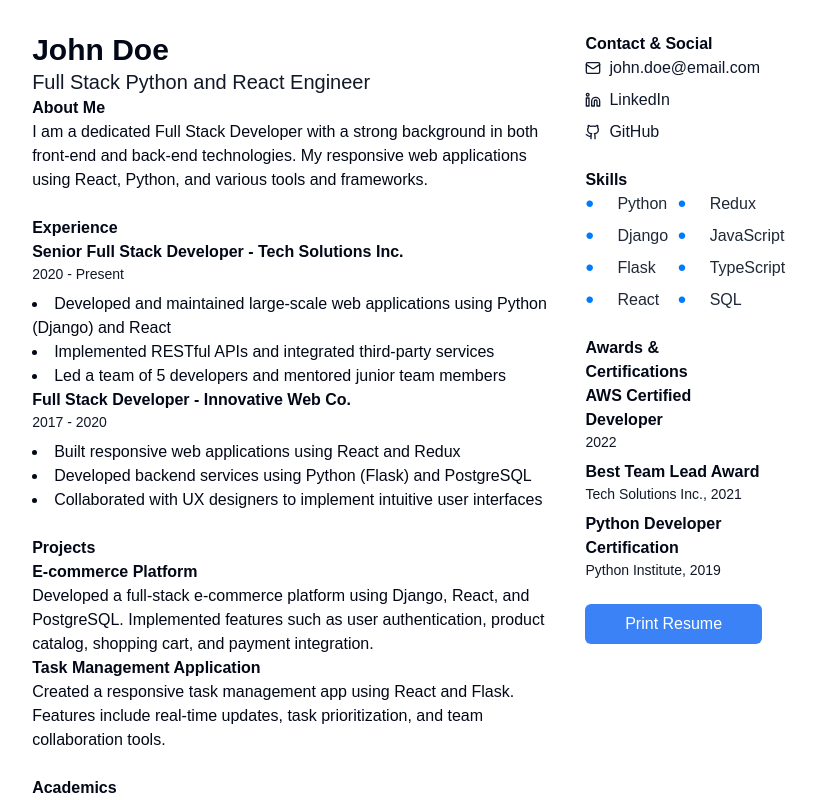
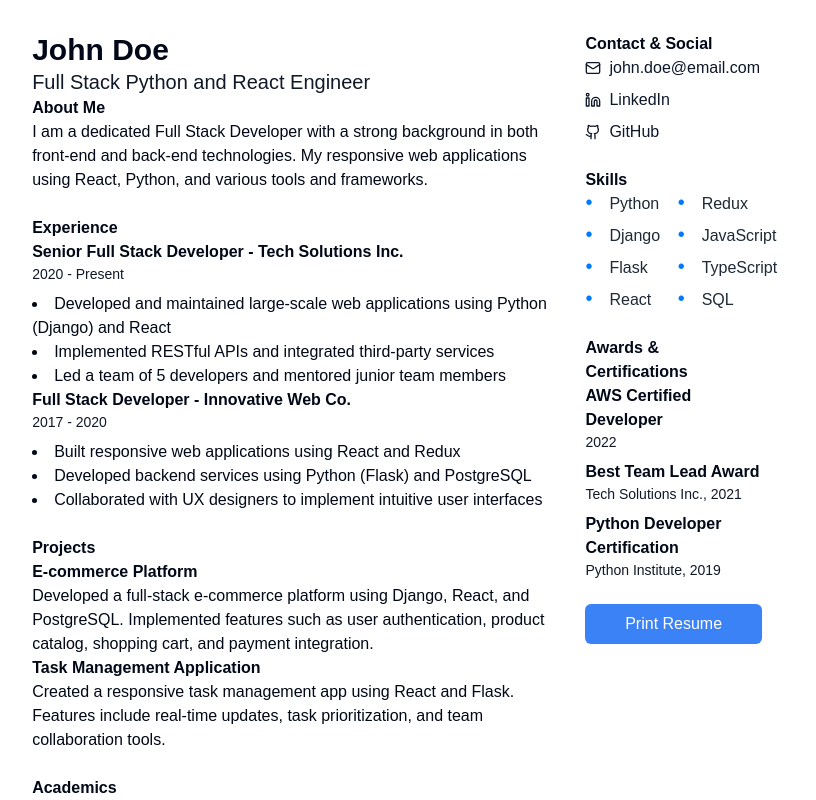
Before and after one commit to gokul-1998/resume_builder, a React (Vite) app in the folder Resume_build/: page / in a window 1280 px wide. Shown: the top 800 px of the page, without its empty margins (243-1059 px from the left). Built offline with nearby package versions, Linux system fonts and the light colour scheme.

Commit message:
css edited

```diff
--- a/Resume_build/src/App.css
+++ b/Resume_build/src/App.css
@@ -1,12 +1,11 @@
 /* Base styles */
 #root {
-  max-width: 210mm; /* A4 width in millimeters for print */
+  max-width: 210mm; /* A4 width in millimeters */
   margin: 0 auto;
   padding: 2rem;
-  text-align: left;
-  font-family: Arial, sans-serif; /* Common font family */
-  box-sizing: border-box; /* Include padding and border in total width and height */
-  min-height: 100vh; /* Ensure the full height is covered */
+  text-align: left; /* Align text to the left */
+  font-family: Arial, sans-serif; /* Change font if needed */
+  box-sizing: border-box; /* Include padding and border in element's total width and height */
 }
 
 /* Container styles */
@@ -14,22 +13,18 @@
   max-width: 100%;
   margin: 0 auto;
 }
-
 /* Flexbox layout for resume sections */
 .flex {
   display: flex;
 }
-
 .flex-col {
   flex-direction: column;
 }
-
 .flex-row {
   flex-direction: row;
 }
-
 .gap-6 {
-  gap: 1.5rem; /* Adjust gap between sections */
+  gap: 1.5rem; /* Adjust gap between sections if needed */
 }
 
 .md\:w-3\/4 {
@@ -43,7 +38,6 @@
 .space-y-6 {
   margin-bottom: 1.5rem;
 }
-
 /* Card styling - removed */
 .card {
   padding: 0;
@@ -51,11 +45,9 @@
   border-radius: 0;
   margin-bottom: 0; /* Removed margin */
 }
-
 .card-header {
   margin-bottom: 0;
 }
-
 .card-title {
   margin-bottom: 0.5rem;
   font-size: 1.5rem;
@@ -65,13 +57,11 @@
 
 /* Contact & Social section */
 .text-primary {
-  color: #007bff; /* Bootstrap primary color */
+  color: #007bff; /* Adjust color if needed */
 }
-
 .hover\:underline:hover {
   text-decoration: underline;
 }
-
 /* Badge styles */
 .badge {
   display: inline-block;
@@ -81,117 +71,27 @@
   border-radius: 4px;
   font-size: 0.875rem;
 }
-
 /* Icons container styles */
 .icons {
   display: flex;
   justify-content: center; /* Center icons horizontally */
   gap: 1rem; /* Adjust gap between icons if needed */
 }
-
 /* Skills section */
 .skills-list {
   list-style-type: none; /* Remove default list styling */
   padding: 0;
   margin: 0;
 }
-
 .skill-item {
   position: relative;
-  padding-left: 2rem; /* Increased space for the bullet */
-  margin-bottom: 0.5rem; /* Space between items */
+  padding-left: 1.5rem; /* Space for the bullet */
 }
-
 .skill-item::before {
   content: '•'; /* Dotted bullet character */
   position: absolute;
-  left: 0; /* Align bullet to the left */
-  color: #007bff; /* Bootstrap primary color for bullets */
-  font-size: 1.5rem; /* Adjust size if needed */
+  left: 0;
+  color: #007bff; /* Adjust color if needed */
+  font-size: 1.25rem; /* Adjust size if needed */
   line-height: 1; /* Ensure vertical alignment */
-  top: 0; /* Align bullet vertically */
 }
-
-/* Print Styles */
-@media print {
-  body, html {
-    margin: 0;
-    padding: 0;
-    height: 100%;
-    box-sizing: border-box;
-    overflow: hidden; /* Prevent scrolling */
-  }
-
-  #root {
-    width: 100%;
-    padding: 1rem;
-    min-height: 100vh; /* Full height of the page */
-  }
-
-  /* Hide browser print headers and footers */
-  header, footer {
-    display: none;
-  }
-
-  /* Hide print button and other non-printable elements */
-  .print\:hidden {
-    display: none !important;
-  }
-
-  .flex {
-    display: flex;
-    flex-direction: row;
-    flex-wrap: nowrap; /* Prevent content from wrapping to the next line */
-  }
-
-  .md\\:w-3\\/4 {
-    width: 75%;
-    max-width: 75%;
-  }
-
-  .md\\:w-1\\/4 {
-    width: 25%;
-    max-width: 25%;
-  }
-
-  .skill-item::before {
-    content: '•'; /* Ensure bullet appears in print */
-    font-size: 1rem; /* Adjust size for print */
-  }
-
-  ul {
-    list-style-type: none; /* Remove default bullets in print */
-  }
-
-  .skill-item {
-    padding-left: 1.5rem; /* Adjust space for bullet in print */
-  }
-
-  /* Prevent page breaks inside sections */
-  h1, h2, h3, p, ul, div {
-    page-break-inside: avoid;
-  }
-
-  /* Adjust font sizes for printing */
-  h1 {
-    font-size: 18pt;
-  }
-
-  h2 {
-    font-size: 14pt;
-  }
-
-  p, li {
-    font-size: 10pt;
-  }
-
-  /* Hide unwanted elements like headers and footers */
-  header, footer {
-    display: none;
-  }
-
-  /* Hide the date and time */
-  @page {
-    margin: 0.5in;
-  }
-}
```
